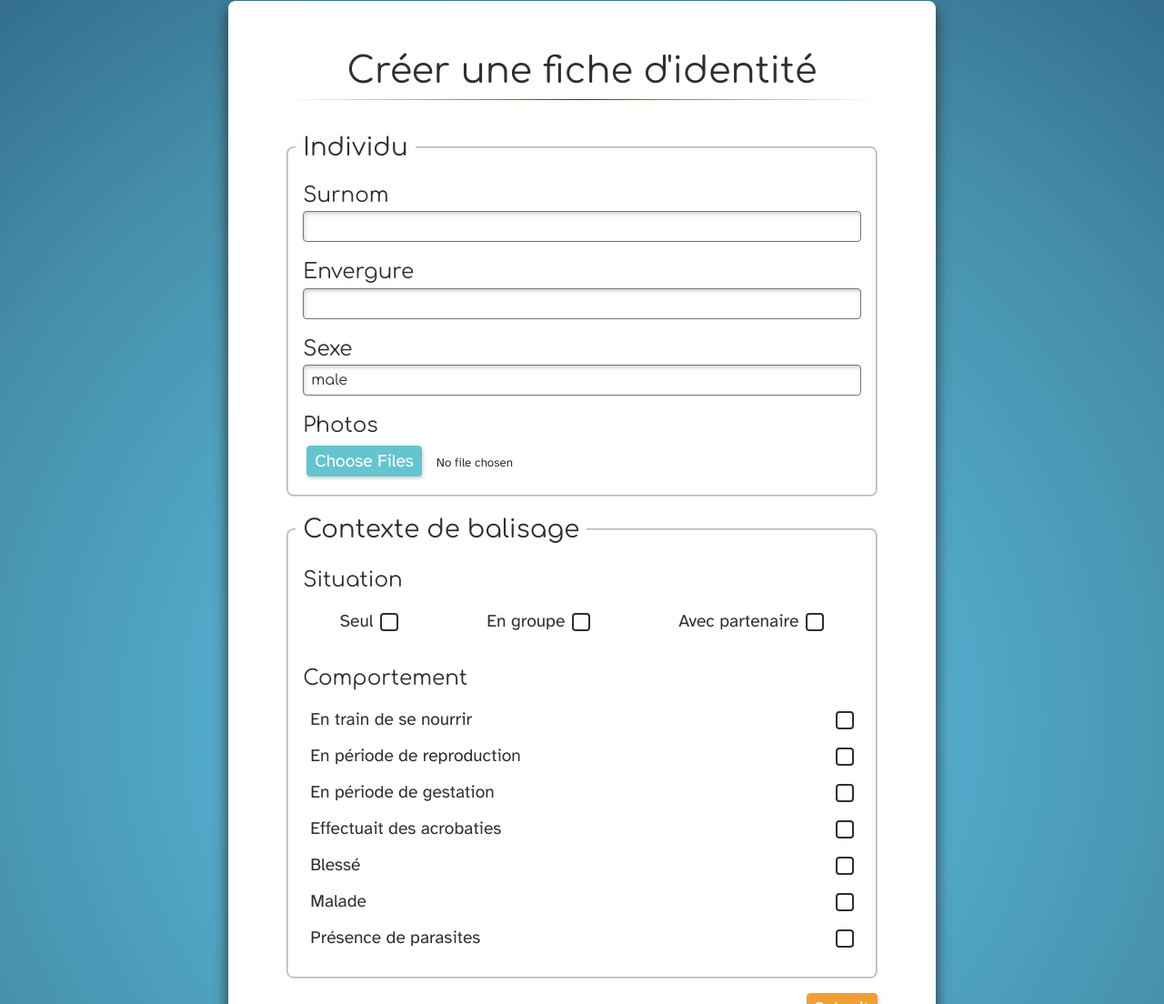
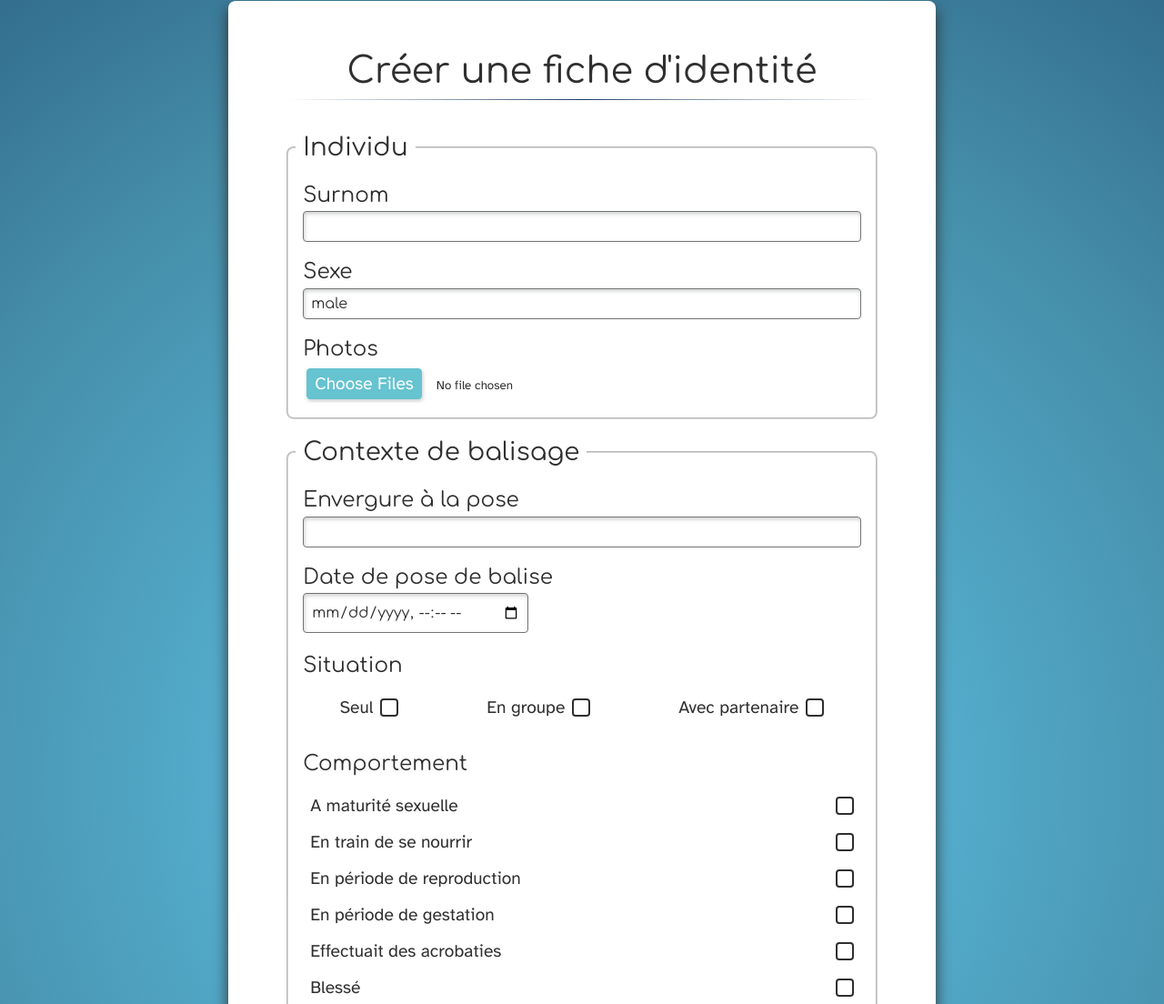
Before and after one commit to LouisCoutel/Ailerons-Portail, a website built with Vite: page index.html in a window 1280 px wide. Shown: the part 543-1647 px from the top of the page at 91% size. Built offline with nearby package versions, Linux system fonts and the light colour scheme.

Commit message:
Move size field to context fieldset and fix route name in form action

```diff
--- a/index.html
+++ b/index.html
@@ -57,7 +57,7 @@
 
                 <form
                     id="create-infocard-form"
-                    action="http://127.0.0.1:5000/infocard"
+                    action="http://127.0.0.1:5000/individual"
                     method="post"
                     enctype="multipart/form-data">
                     <fieldset>
@@ -66,11 +66,6 @@
                         <label for="indName"
                             >Surnom
                             <input type="field" class="field" id="indName" name="indName" />
-                        </label>
-
-                        <label for="indSize"
-                            >Envergure
-                            <input type="number" class="number" id="indSize" name="indSize" min="1" max="600" />
                         </label>
 
                         <label for="indSex"
@@ -91,6 +86,16 @@
                     </fieldset>
                     <fieldset>
                         <legend>Contexte de balisage</legend>
+
+                        <label for="indSize"
+                            >Envergure à la pose
+                            <input type="number" class="number" id="indSize" name="indSize" min="1" max="600" />
+                        </label>
+
+                        <label for="tagDate"
+                            >Date de pose de balise
+                            <input type="datetime-local" class="date" id="tag-date-input" name="tagDate" />
+                        </label>
 
                         <fieldset class="nested">
                             <legend class="nested">Situation</legend>
@@ -117,6 +122,11 @@
                             <legend class="nested">Comportement</legend>
 
                             <div class="col-wrapper">
+                                <label class="horizontal grow" for="mature">
+                                    A maturité sexuelle
+                                    <input type="checkbox" class="check" id="mature" name="mature" />
+                                </label>
+
                                 <label class="horizontal grow" for="feeding">
                                     En train de se nourrir
                                     <input type="checkbox" class="check" id="feeding" name="feeding" />
@@ -186,7 +196,7 @@
                             placeholder="Rédigez votre post ici"></textarea>
                     </label>
 
-                    <label for="post-title-input"
+                    <label for="publication-date-input"
                         >Date de publication souhaitée
                         <input type="datetime-local" class="date" id="publication-date-input" name="newsDate" />
                     </label>
```
